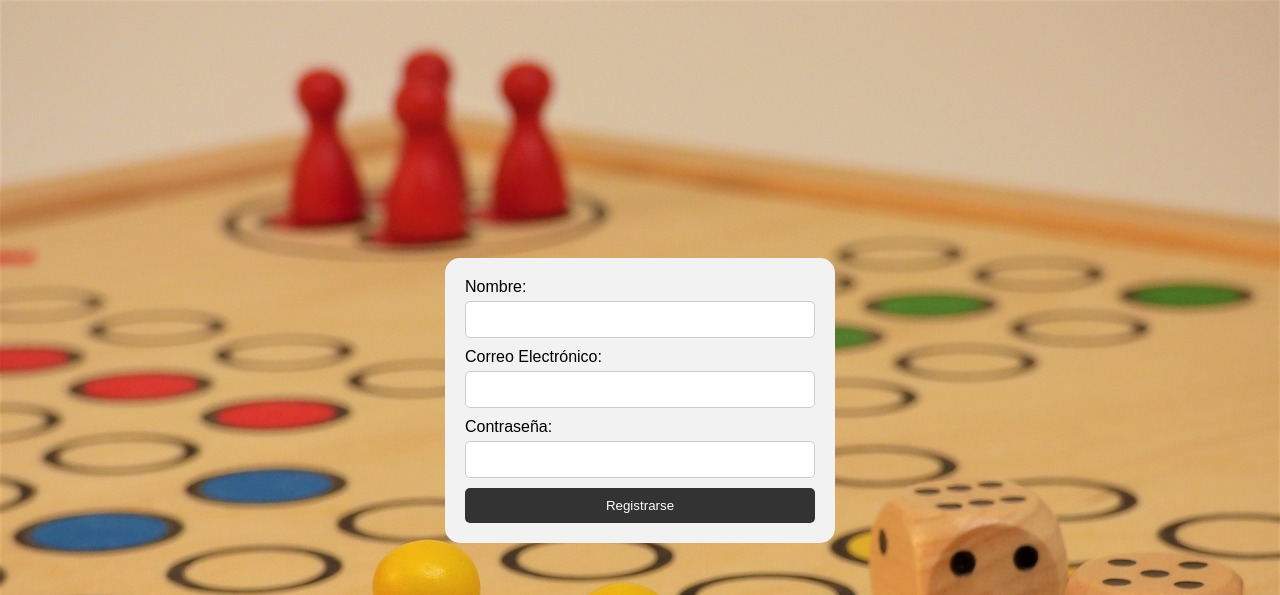
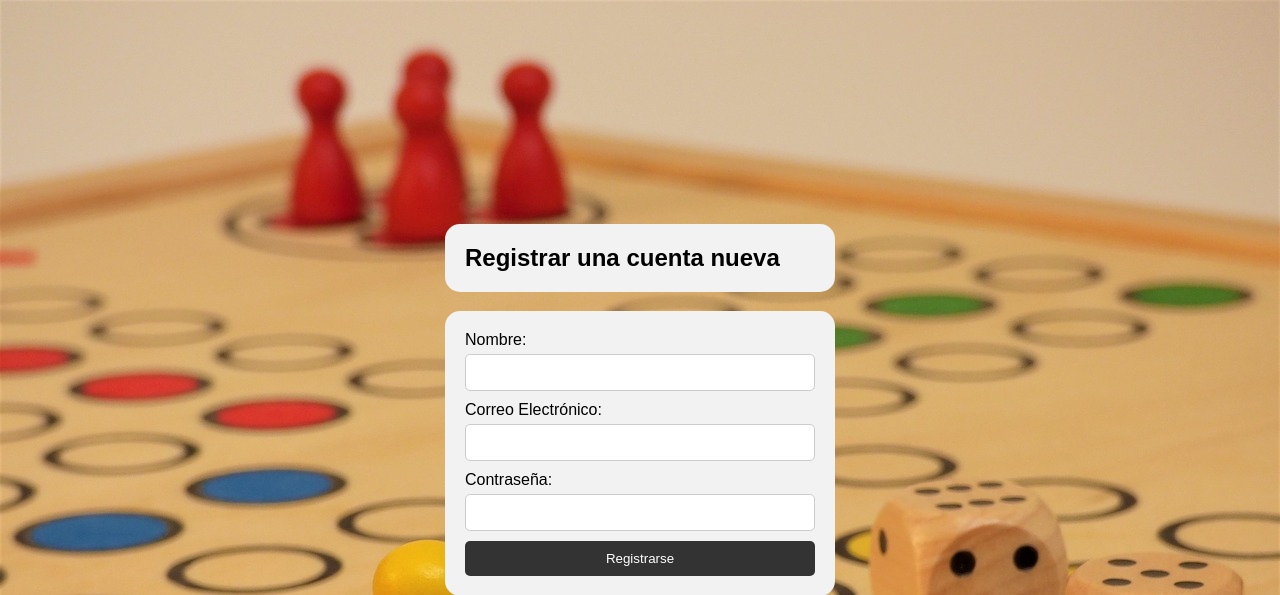
Before and after one commit to DiegoCadenillas/Proyecto-PHP, a PHP site: page /Registro.php in a window 1280 px wide. Shown: the top 595 px of the page. Run offline with PHP 8.4, Linux system fonts and the light colour scheme.

Commit message:
Añadido un encabezado a la página de registro de cuenta.

```diff
--- a/view/Registro.php
+++ b/view/Registro.php
@@ -15,6 +15,7 @@
   }
   ?>
   <div class="container">
+    <h2>Registrar una cuenta nueva</h2>
     <form method="post" action="../controller/RegistrarUsuarioController.php">
       <label for="nombre">Nombre:</label>
       <input type="text" name="nombre" required /><br />
```
